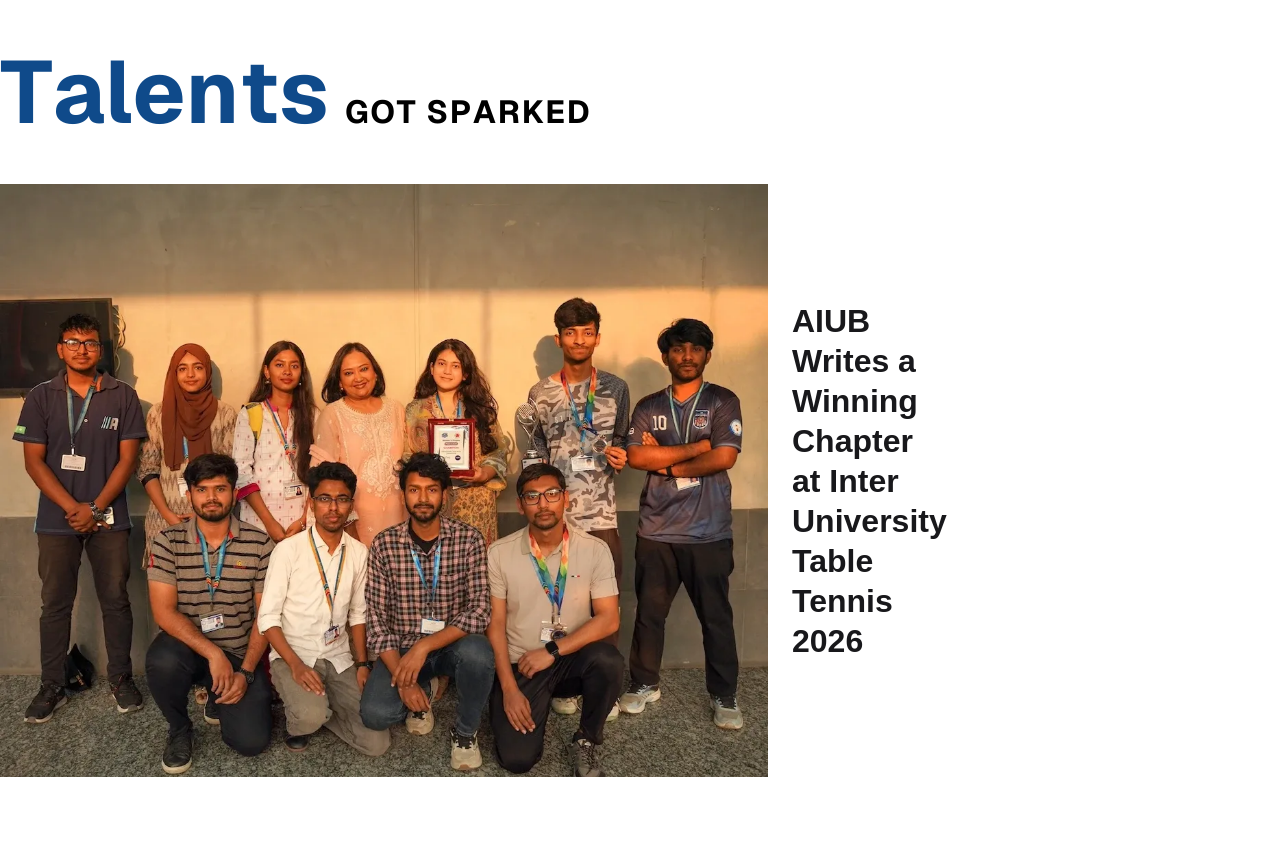
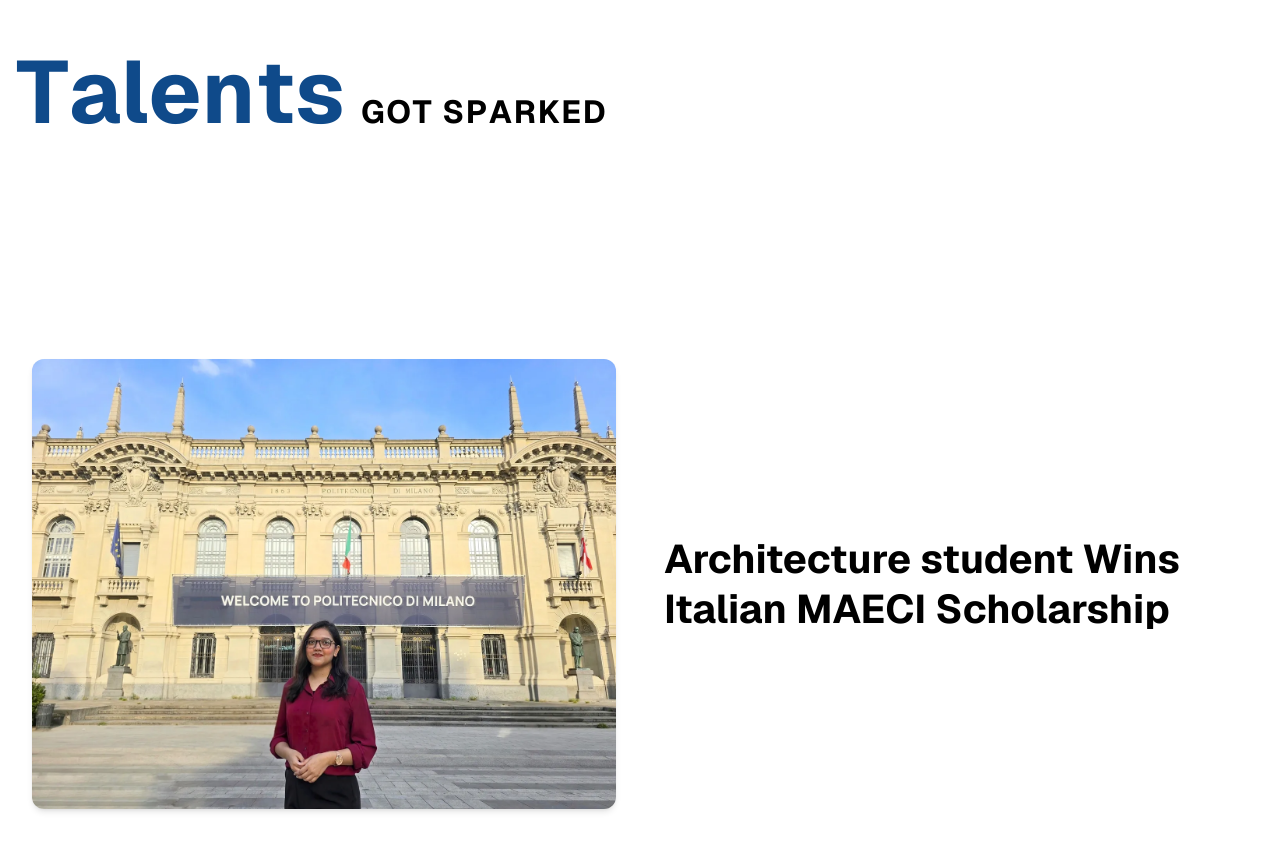
Before and after one commit to MostofaSeum/AiubHome, a Next.js app: page /TalentsGotSparked in a window 1280 px wide. Shown: the top 850 px of the page. Before the commit the page ends 800 px from the top, so only its background shows below. Built offline with nearby package versions, Linux system fonts and the light colour scheme.

Commit message:
Talent got spark complete

```diff
--- /dev/null
+++ b/app/Apply/page.tsx
@@ -0,0 +1,10 @@
+'use client'
+
+
+export default function Apply() {
+    return (
+        <div>
+            <img src="/images/apply/AKA02504.webp" alt="apply" />
+        </div>
+    );
+}
--- a/app/TalentsGotSparked/page.tsx
+++ b/app/TalentsGotSparked/page.tsx
@@ -1,11 +1,54 @@
 "use client";
 
+import React, { useRef, useState, useEffect } from "react";
+import { motion, useScroll, useTransform, AnimatePresence } from "framer-motion";
 import TypingText from '../TypingText/page';
 
+const campusStories = [
+  {
+    title: "AIUB Writes a Winning Chapter at Inter University Table Tennis 2026",
+    img: "/images/TalentsGotSparked/winningchapter-(8).webp",
+  },
+  {
+    title: "AIUB Crowned Champions of Inter-University Football Tournament 2025",
+    img: "/images/TalentsGotSparked/inter-university-football-tournament-2025-.webp",
+  },
+  {
+    title: "AIUB EEE Student’s Achievement at IEEE Young Professionals Networking Meet-Up 2025",
+    img: "/images/TalentsGotSparked/ieeeyoungprofessionalsnetworkingmeet-(3).webp",
+  },
+  {
+    title: "AIUB’s Historic Bronze Finish at the Bangladesh National Basketball Championship 2025",
+    img: "/images/TalentsGotSparked/bangladeshnationalbasketballchampionship-(1).webp",
+  },
+  {
+    title: "AIUB Students Won Best Paper Award at ICEBTM hosted by IUB",
+    img: "/images/TalentsGotSparked/bestpaperaward-(2).webp",
+  },
+  {
+    title: "Architecture student Wins Italian MAECI Scholarship",
+    img: "/images/TalentsGotSparked/maecischolarship02.webp",
+  },
+];
+
 export default function TalentsGotSparked() {
+  const containerRef = useRef<HTMLDivElement>(null);
+  const { scrollYProgress } = useScroll({ target: containerRef });
+  const [index, setIndex] = useState(0);
+  // Defining the scrolling position
+  const currentIndex = useTransform(scrollYProgress, [0, 0.9], [0, 5.9]);
+
+  useEffect(() => {
+    const unsubscribe = currentIndex.on("change", (v) => {
+      const idx = Math.min(Math.max(Math.floor(v), 0), 5);
+      setIndex(idx);
+    });
+    return () => unsubscribe();
+  }, [currentIndex]);
+
   return (
-        <section className="w-full">
-            <div className="max-w-7xl mx-auto flex justify-left items-center py-12">
+    <section className="w-full bg-white min-h-screen">
+      <div className="max-w-7xl mx-auto flex justify-start items-center py-12 px-4">
         <div className="flex items-baseline select-none relative font-sans tracking-normal leading-none">
           <TypingText
             text="Talents"
@@ -17,9 +60,44 @@
           />
         </div>
       </div>
-            <div className='max-w-3xl flex flex-row items-center gap-6 sticky top-[300px]'>
-                <img src="/images/TalentsGotSparked/winningchapter-(8).webp" alt="winning-image" />
-                <span className='w-1/2 text-zinc-900 text-[2rem] font-bold leading-tight'>AIUB Writes a Winning Chapter at Inter University Table Tennis 2026</span>
+
+      <div ref={containerRef} className="h-[600vh] relative bg-white">
+        <div className="sticky top-0 h-screen w-full flex flex-col md:flex-row items-center px-4 md:px-8 max-w-7xl mx-auto gap-8 md:gap-12 justify-center">
+
+          {/* Animated Image Side */}
+          <div className="w-full md:w-1/2 h-[250px] sm:h-[350px] md:h-[450px] relative overflow-hidden rounded-xl shadow-md bg-zinc-100">
+            <AnimatePresence mode="popLayout">
+              <motion.img
+                key={index}
+                src={campusStories[index].img}
+                initial={{ opacity: 0, scale: 0.95 }}
+                animate={{ opacity: 1, scale: 1 }}
+                exit={{ opacity: 0 }}
+                transition={{ duration: 0.5 }}
+                className="w-full h-full  absolute"
+              />
+            </AnimatePresence>
+          </div>
+
+          {/* Animated Headline Side */}
+          <div className="w-full md:w-1/2">
+            <AnimatePresence mode="wait">
+              <motion.div
+                key={index}
+                initial={{ opacity: 0, y: 20 }}
+                animate={{ opacity: 1, y: 0 }}
+                exit={{ opacity: 0, y: -20 }}
+                transition={{ duration: 0.5 }}
+                className="flex flex-col gap-2"
+              >
+                <h2 className="text-black text-[1.75rem] md:text-[2.5rem] font-bold leading-tight font-sans">
+                  {campusStories[index].title}
+                </h2>
+              </motion.div>
+            </AnimatePresence>
+          </div>
+
+        </div>
       </div>
     </section>
   );
```
Also changed, not shown: public/Images/Apply/AKA02504.webp (added). Lines whose indentation alone changed are shown as unchanged.
